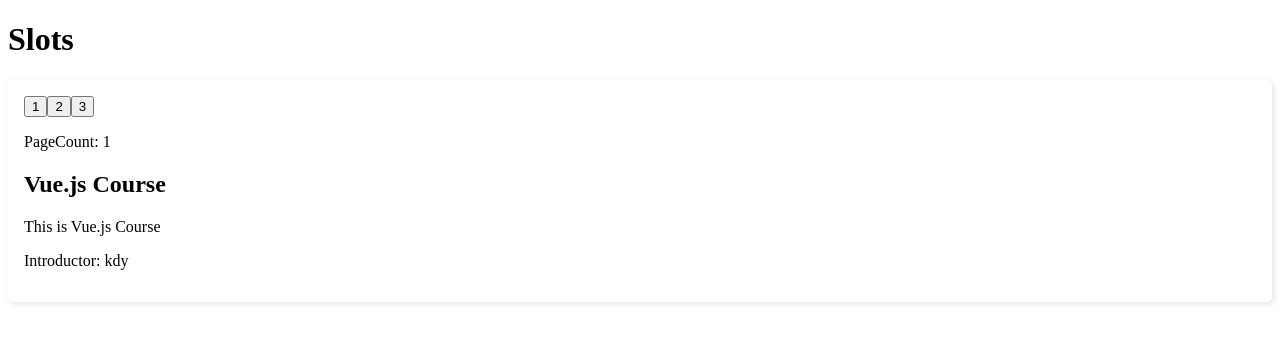
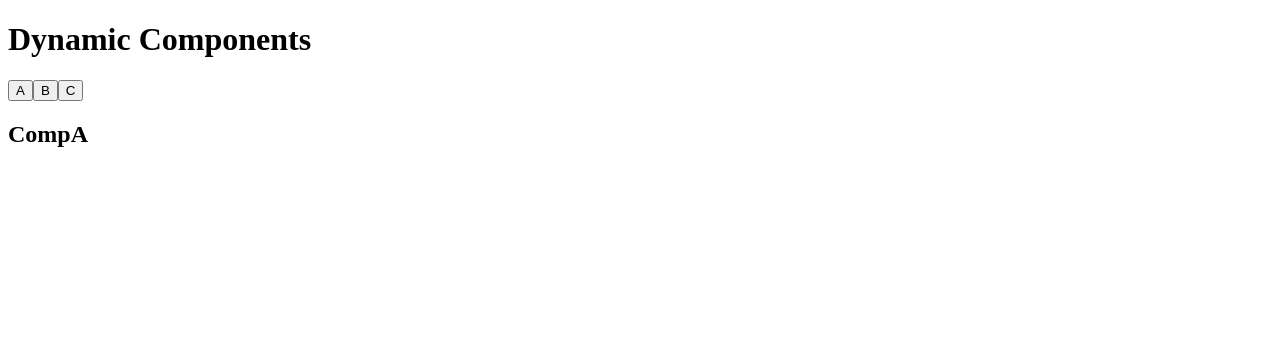
Before and after one commit to kadokichi/vue-lesson, a Vue app in the folder vue-lesson/: page / in a window 1280 px wide. Shown: the top 342 px of the page. Built offline with nearby package versions, Linux system fonts and the light colour scheme.

Commit message:
動的コンポーネント

```diff
--- a/vue-lesson/src/App.vue
+++ b/vue-lesson/src/App.vue
@@ -1,25 +1,17 @@
 <script setup>
-  import BaseCard from './components/BaseCard.vue';
+  import { ref } from 'vue';
+  import CompA from './components/CompA.vue';
+  import CompB from './components/CompB.vue';
+  import CompC from './components/CompC.vue';
+  const currentComp = ref(CompA)
 </script>
 
 <template>
-  <h1>Slots</h1>
-  <BaseCard v-slot="{ pageCount }">
-    <!-- <template #header="{ pageCount }"> -->
-      <p>PageCount: {{ pageCount }}</p>
-      <h2 v-if="pageCount === 1">Vue.js Course</h2>
-      <h2 v-if="pageCount === 2">HTML Course</h2>
-      <h2 v-if="pageCount === 3">CSS Course</h2>
-    <!-- </template> -->
-    <!-- <template #main="{ pageCount }"> -->
-      <p v-if="pageCount === 1">This is Vue.js Course</p>
-      <p v-if="pageCount === 2">This is HTML Course</p>
-      <p v-if="pageCount === 3">This is CSS Course</p>
-    <!-- </template> -->
-    <!-- <template #footer> -->
-      <p>Introductor: kdy</p>
-    <!-- </template> -->
-  </BaseCard>
+  <h1>Dynamic Components</h1>
+  <button @click="currentComp = CompA">A</button>
+  <button @click="currentComp = CompB">B</button>
+  <button @click="currentComp = CompC">C</button>
+  <component :is="currentComp" />
 </template>
 
 <style scoped>
--- /dev/null
+++ b/vue-lesson/src/components/CompA.vue
@@ -0,0 +1,3 @@
+<template>
+  <h2>CompA</h2>
+</template>
--- /dev/null
+++ b/vue-lesson/src/components/CompB.vue
@@ -0,0 +1,3 @@
+<template>
+  <h2>CompB</h2>
+</template>
--- /dev/null
+++ b/vue-lesson/src/components/CompC.vue
@@ -0,0 +1,3 @@
+<template>
+  <h2>CompC</h2>
+</template>
```
